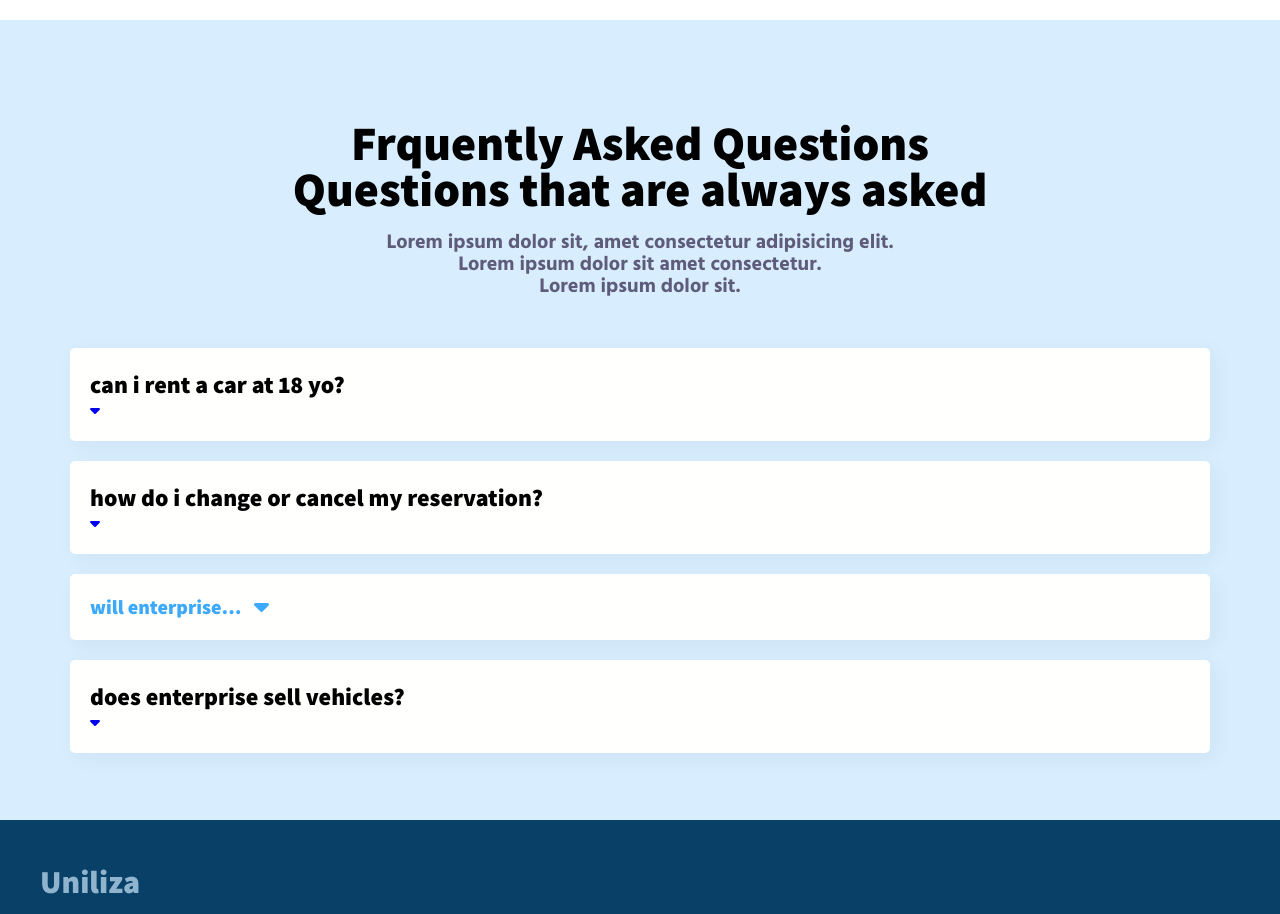
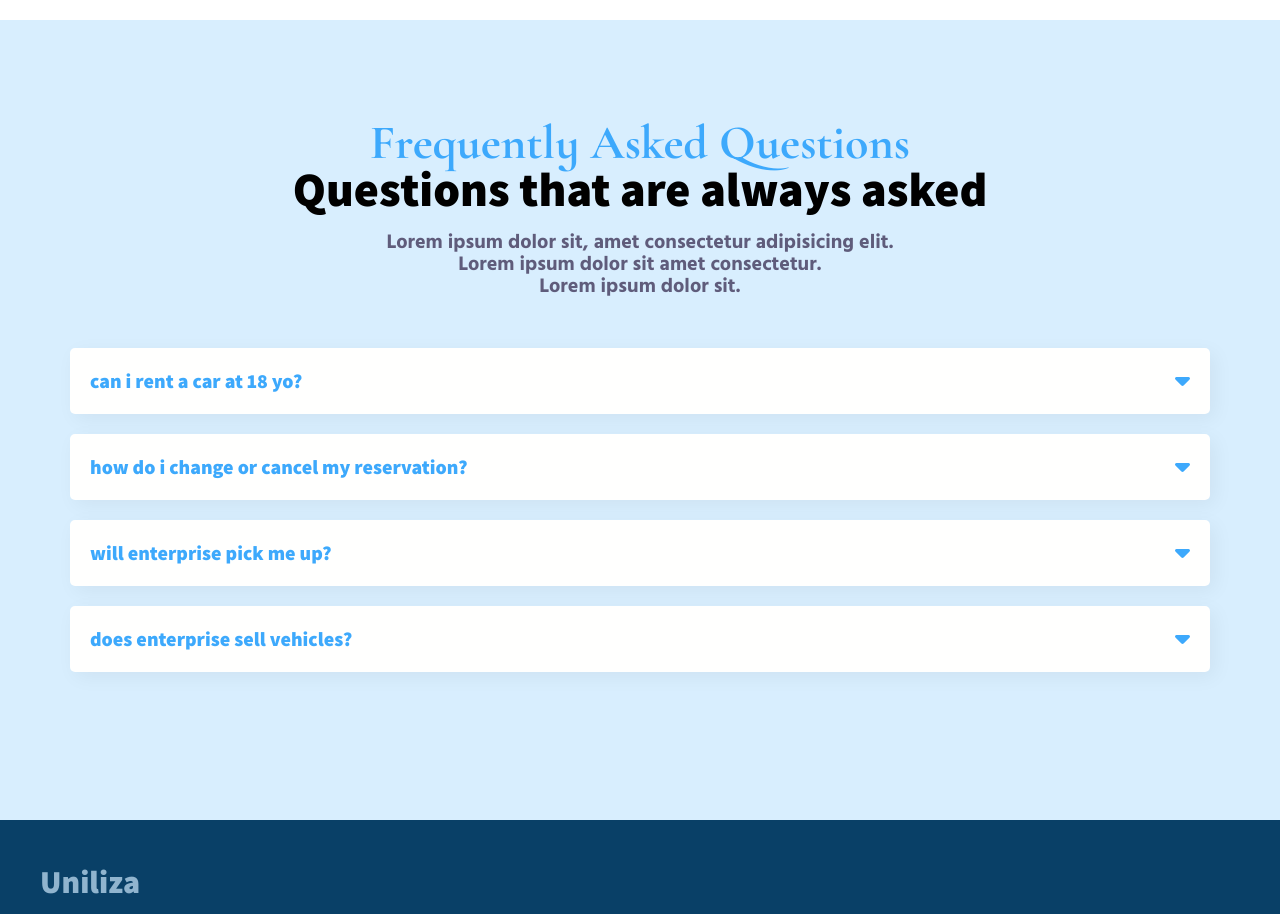
Before and after one commit to kadu91878/Uniliza-front-scss, a Vue app: page / in a window 1280 px wide. Shown: the part 2340-3254 px from the top of the page. Built offline with nearby package versions, Linux system fonts and the light colour scheme.

Commit message:
feat: add faq page part 2

```diff
--- a/src/assets/Style/style.scss
+++ b/src/assets/Style/style.scss
@@ -1070,11 +1070,7 @@ html {
                     }
                 }
             }
-//38//22
-
         }
-
-
     }
 }
 
@@ -1199,6 +1195,13 @@ html {
             line-height: 46px;
             font-weight: 800;
             columns: $clr-dark-variant;
+
+            .data-small-title{
+                color: $clr-primary;
+                font-family: $font-head-title;
+                font-weight: 700;
+                text-transform: capitalize;
+            }
         }
 
         .sub-title{
@@ -1231,7 +1234,7 @@ html {
                     margin-bottom: 20px;
                 }
 
-                .tittle-quest{
+                .title-quest{
                     display: flex;
                     align-items: center;
                     justify-content: space-between;
@@ -1262,6 +1265,23 @@ html {
                     color: $clr-dark;
                     font-size: 16px;
                     transition: all .4s ease;
+                }
+
+                &:target{
+                    .title-quest{
+                        h2{
+                            -webkit-line-clamp: 2;
+                        }
+
+                        a{
+                            transform: rotate(180deg);
+                        }
+                    }
+
+                    .answer{
+                        max-height: 100px;
+                        margin-top: 20px;
+                    }
                 }
             }
         }
--- a/src/components/FaqSection.vue
+++ b/src/components/FaqSection.vue
@@ -2,7 +2,7 @@
     <div class="faq-page section" id="faq">
         <div class="container">
             <div class="head-title">
-                <div class="data-small-title"> Frquently Asked Questions</div>
+                <div class="data-small-title"> Frequently Asked Questions</div>
                 Questions that are always asked
             </div>
             <div class="sub-title">
@@ -13,30 +13,30 @@
                 <div class="faq-item" id="quest1">
                     <div class="title-quest" >
                         <h2>can i rent a car at 18 yo?</h2>
-                        <a href="quest1"><i class="fa-solid fa-caret-down help-button"></i></a>
-                        <div class="answer">Lorem ipsum dolor sit amet consectetur adipisicing elit. Soluta, mollitia. Voluptatem, nisi dolore, eum aut pariatur repudiandae repellat sapiente est vero vel blanditiis, minima sit ipsam facilis saepe sint qui.</div>
+                        <a href="#quest1"><i class="fa-solid fa-caret-down help-button"></i></a>
                     </div>
+                    <div class="answer">Lorem ipsum dolor sit amet consectetur adipisicing elit. Soluta, mollitia. Voluptatem, nisi dolore, eum aut pariatur repudiandae repellat sapiente est vero vel blanditiis, minima sit ipsam facilis saepe sint qui.</div>
                 </div>
                 <div class="faq-item" id="quest2">
                     <div class="title-quest" >
                         <h2>how do i change or cancel my reservation?</h2>
-                        <a href="quest2"><i class="fa-solid fa-caret-down help-button"></i></a>
-                        <div class="answer">Lorem ipsum dolor sit amet consectetur adipisicing elit. Soluta, mollitia. Voluptatem, nisi dolore, eum aut pariatur repudiandae repellat sapiente est vero vel blanditiis, minima sit ipsam facilis saepe sint qui.</div>
+                        <a href="#quest2"><i class="fa-solid fa-caret-down help-button"></i></a>
                     </div>
+                    <div class="answer">Lorem ipsum dolor sit amet consectetur adipisicing elit. Soluta, mollitia. Voluptatem, nisi dolore, eum aut pariatur repudiandae repellat sapiente est vero vel blanditiis, minima sit ipsam facilis saepe sint qui.</div>
                 </div>
                 <div class="faq-item" id="quest3">
-                    <div class="tittle-quest" >
+                    <div class="title-quest" >
                         <h2>will enterprise pick me up?</h2>
-                        <a href="quest3"><i class="fa-solid fa-caret-down help-button"></i></a>
-                        <div class="answer">Lorem ipsum dolor sit amet consectetur adipisicing elit. Soluta, mollitia. Voluptatem, nisi dolore, eum aut pariatur repudiandae repellat sapiente est vero vel blanditiis, minima sit ipsam facilis saepe sint qui.</div>
+                        <a href="#quest3"><i class="fa-solid fa-caret-down help-button"></i></a>
                     </div>
+                    <div class="answer">Lorem ipsum dolor sit amet consectetur adipisicing elit. Soluta, mollitia. Voluptatem, nisi dolore, eum aut pariatur repudiandae repellat sapiente est vero vel blanditiis, minima sit ipsam facilis saepe sint qui.</div>
                 </div>
                 <div class="faq-item" id="quest4">
                     <div class="title-quest" >
                         <h2>does enterprise sell vehicles?</h2>
-                        <a href="quest4"><i class="fa-solid fa-caret-down help-button"></i></a>
-                        <div class="answer">Lorem ipsum dolor sit amet consectetur adipisicing elit. Soluta, mollitia. Voluptatem, nisi dolore, eum aut pariatur repudiandae repellat sapiente est vero vel blanditiis, minima sit ipsam facilis saepe sint qui.</div>
+                        <a href="#quest4"><i class="fa-solid fa-caret-down help-button"></i></a>
                     </div>
+                    <div class="answer">Lorem ipsum dolor sit amet consectetur adipisicing elit. Soluta, mollitia. Voluptatem, nisi dolore, eum aut pariatur repudiandae repellat sapiente est vero vel blanditiis, minima sit ipsam facilis saepe sint qui.</div>
                 </div>
             </div>
         </div>
```
